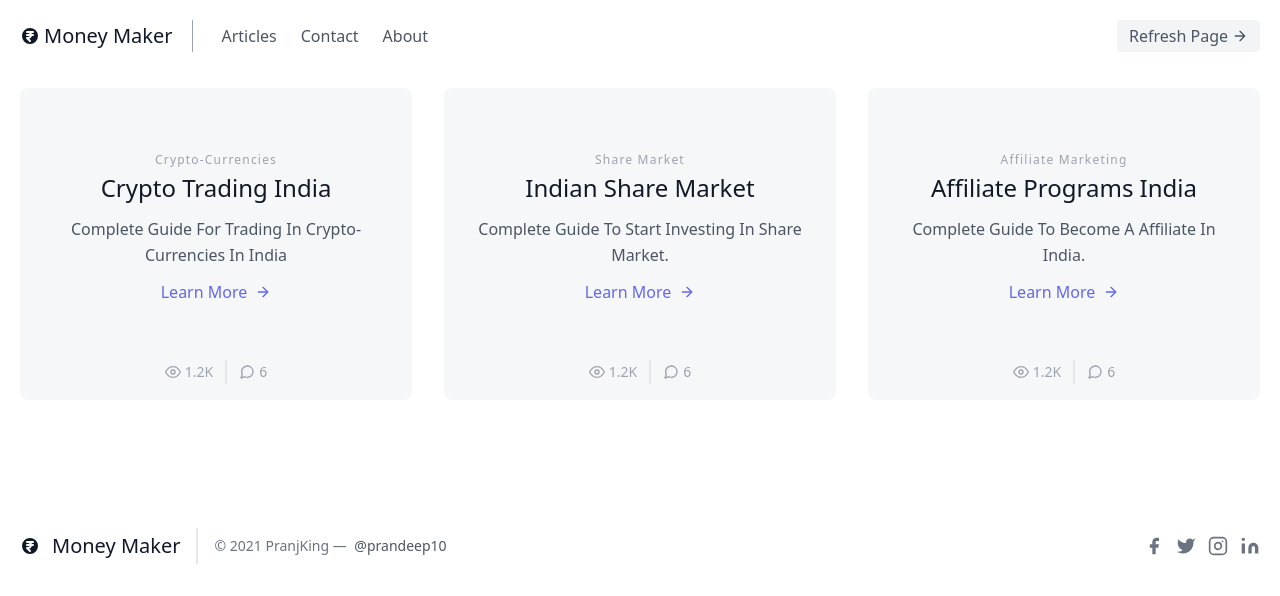
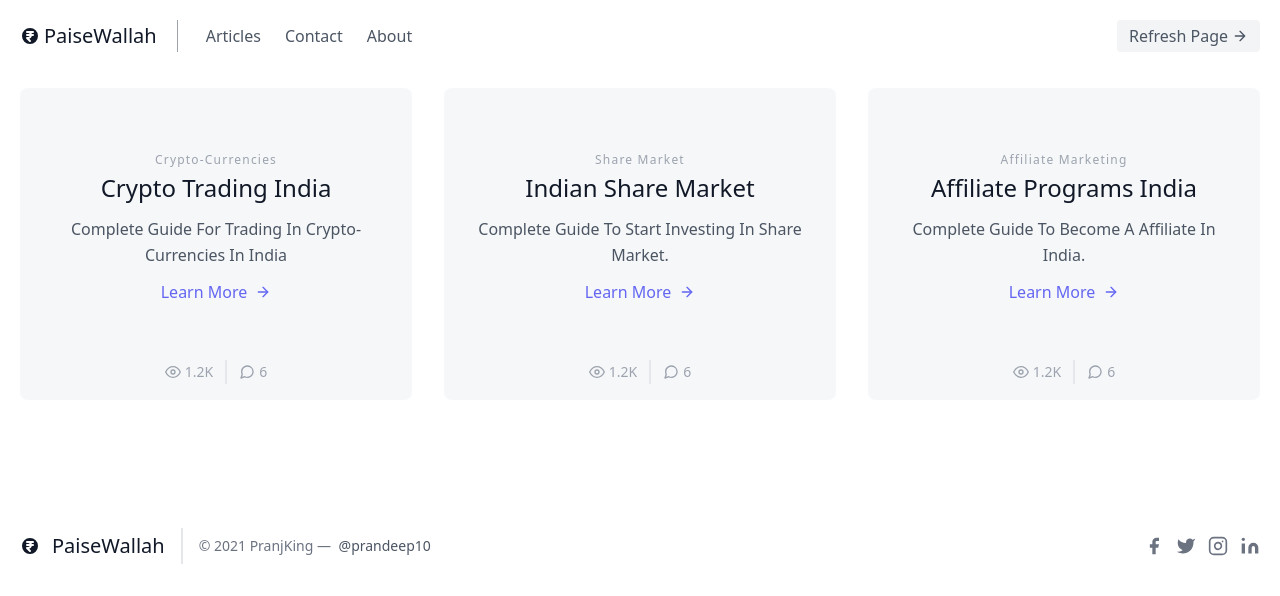
Before and after one commit to prandeep10/paisewallah, a plain HTML site: page index.html in a window 1280 px wide. Drawn offline with nearby package versions, Linux system fonts and the light colour scheme.

Commit message:
Update index.html

```diff
--- a/index.html
+++ b/index.html
@@ -29,7 +29,7 @@
             <svg xmlns="http://www.w3.org/2000/svg" class="h-5 w-5" viewBox="0 0 20 20" fill="currentColor">
                 <path fill-rule="evenodd" d="M10 18a8 8 0 100-16 8 8 0 000 16zM7 5a1 1 0 100 2h1a2 2 0 011.732 1H7a1 1 0 100 2h2.732A2 2 0 018 11H7a1 1 0 00-.707 1.707l3 3a1 1 0 001.414-1.414l-1.483-1.484A4.008 4.008 0 0011.874 10H13a1 1 0 100-2h-1.126a3.976 3.976 0 00-.41-1H13a1 1 0 100-2H7z" clip-rule="evenodd" />
               </svg>
-            <span class="ml-1 mr-1 text-xl">Money Maker</span>
+            <span class="ml-1 mr-1 text-xl">PaiseWallah</span>
           </a>
           <nav class="md:mr-auto md:ml-4 md:py-1 md:pl-4 md:border-l md:border-gray-400	flex flex-wrap items-center text-base justify-center">
             <a class="mr-3 ml-3 hover:text-gray-900">Articles</a>
@@ -164,7 +164,7 @@
             <svg xmlns="http://www.w3.org/2000/svg" class="h-5 w-5" viewBox="0 0 20 20" fill="currentColor">
                 <path fill-rule="evenodd" d="M10 18a8 8 0 100-16 8 8 0 000 16zM7 5a1 1 0 100 2h1a2 2 0 011.732 1H7a1 1 0 100 2h2.732A2 2 0 018 11H7a1 1 0 00-.707 1.707l3 3a1 1 0 001.414-1.414l-1.483-1.484A4.008 4.008 0 0011.874 10H13a1 1 0 100-2h-1.126a3.976 3.976 0 00-.41-1H13a1 1 0 100-2H7z" clip-rule="evenodd" />
               </svg>
-            <span class="ml-3 text-xl">Money Maker</span>
+            <span class="ml-3 text-xl">PaiseWallah</span>
           </a>
           <p class="text-sm text-gray-500 sm:ml-4 sm:pl-4 sm:border-l-2 sm:border-gray-200 sm:py-2 sm:mt-0 mt-4">© 2021 PranjKing —
             <a href="https://twitter.com/knyttneve" class="text-gray-600 ml-1" rel="noopener noreferrer" target="_blank">@prandeep10</a>
```
